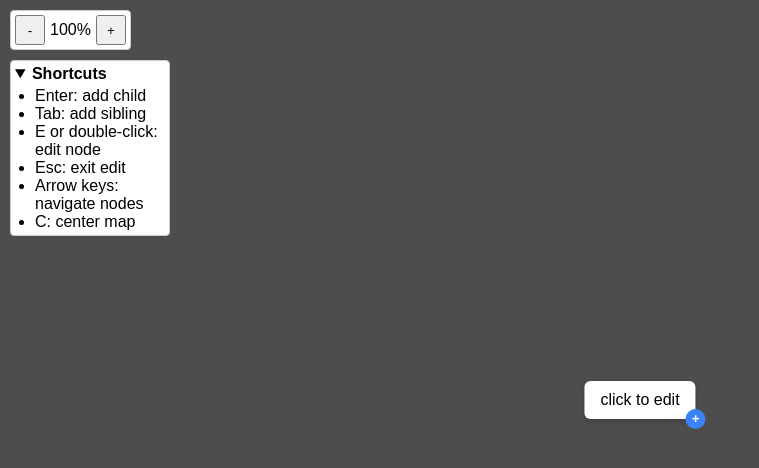
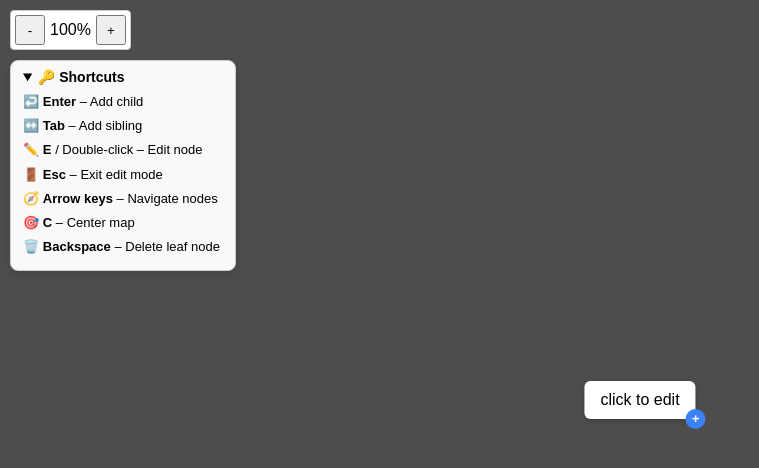
Before and after one commit to fadelbantan/quickmind, a Flask app: page / in a window 1280 px wide, after a click on "🔑 Shortcuts". Shown: the top 468 px of the page, without its empty margins (0-759 px from the left). Run offline with Flask 3, Linux system fonts and the light colour scheme; some libraries are stand-ins or nearby versions.

Commit message:
minor error fix and beautified the shortcuts menu

```diff
--- a/app.py
+++ b/app.py
@@ -11,14 +11,15 @@ def home():
         <button id='zoom-in' title='Zoom In'>+</button>
     </div>
     <details id='shortcut-help'>
-        <summary>Shortcuts</summary>
+        <summary>🔑 Shortcuts</summary>
         <ul>
-            <li>Enter: add child</li>
-            <li>Tab: add sibling</li>
-            <li>E or double-click: edit node</li>
-            <li>Esc: exit edit</li>
-            <li>Arrow keys: navigate nodes</li>
-            <li>C: center map</li>
+            <li>↩️ <strong>Enter</strong> – Add child</li>
+            <li>↔️ <strong>Tab</strong> – Add sibling</li>
+            <li>✏️ <strong>E</strong> / Double-click – Edit node</li>
+            <li>🚪 <strong>Esc</strong> – Exit edit mode</li>
+            <li>🧭 <strong>Arrow keys</strong> – Navigate nodes</li>
+            <li>🎯 <strong>C</strong> – Center map</li>
+            <li>🗑️ <strong>Backspace</strong> – Delete leaf node</li>
         </ul>
     </details>
     """
--- a/static/main.js
+++ b/static/main.js
@@ -54,6 +54,8 @@ document.addEventListener('DOMContentLoaded', () => {
             content.contentEditable = 'false';
             content.removeEventListener('blur', finish);
             content.removeEventListener('keydown', keyHandler);
+            content.removeEventListener('input', repositionAllLines);
+            repositionAllLines();
         }
         function keyHandler(e) {
             if (e.key === 'Enter' || e.key === 'Escape') {
@@ -63,6 +65,7 @@ document.addEventListener('DOMContentLoaded', () => {
         }
         content.addEventListener('blur', finish);
         content.addEventListener('keydown', keyHandler);
+        content.addEventListener('input', repositionAllLines);
     }
 
     function repositionAllLines() {
--- a/static/styles.css
+++ b/static/styles.css
@@ -96,19 +96,30 @@ body {
     top: 60px;
     left: 10px;
     z-index: 1000;
-    background: #fff;
+    background: #f9f9f9;
     border: 1px solid #ccc;
-    padding: 4px;
-    border-radius: 4px;
-    width: 150px;
+    padding: 8px 12px;
+    border-radius: 8px;
+    width: 200px;
+    font-size: 13px;
+    box-shadow: 0 4px 10px rgba(0, 0, 0, 0.1);
+    transition: all 0.2s ease;
 }
 
 #shortcut-help summary {
     cursor: pointer;
     font-weight: bold;
+    font-size: 14px;
+    margin-bottom: 4px;
 }
 
 #shortcut-help ul {
-    margin: 4px 0 0 0;
-    padding-left: 20px;
+    list-style: none;
+    padding: 0;
+    margin: 8px 0 0 0;
 }
+
+#shortcut-help li {
+    margin: 6px 0;
+    line-height: 1.4;
+}
```
